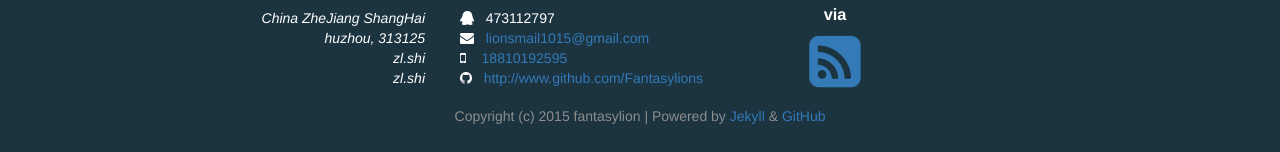
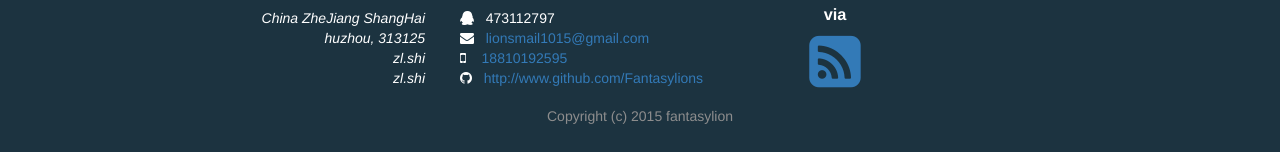
Before and after one commit to fantasylion/fantasylion.github.io, a Jekyll site: the page built from index.html, in a window 1280 px wide. Shown: the part 1820-1972 px from the top of the page. Built offline with Jekyll 4.4.1, drawn with Linux system fonts in a browser that asks for light colours; Markdown is read by kramdown in place of the engine named in the settings; the list of posts is cut into pages by our own code; comment, search, counter and statistics services are not loaded.

Commit message:
modify footer for amend Powered by

```diff
--- a/_includes/footer.html
+++ b/_includes/footer.html
@@ -31,7 +31,7 @@
         </div>
 
         <p id="legal">
-            Copyright (c) 2015 {{ my.displayName }} | Powered by <a href="http://jekyllrb.com">Jekyll</a> &amp; <a href="http://github.com">GitHub</a>
+            Copyright (c) 2015 {{ my.displayName }}
         </p>
     </div>
 </footer>
```
